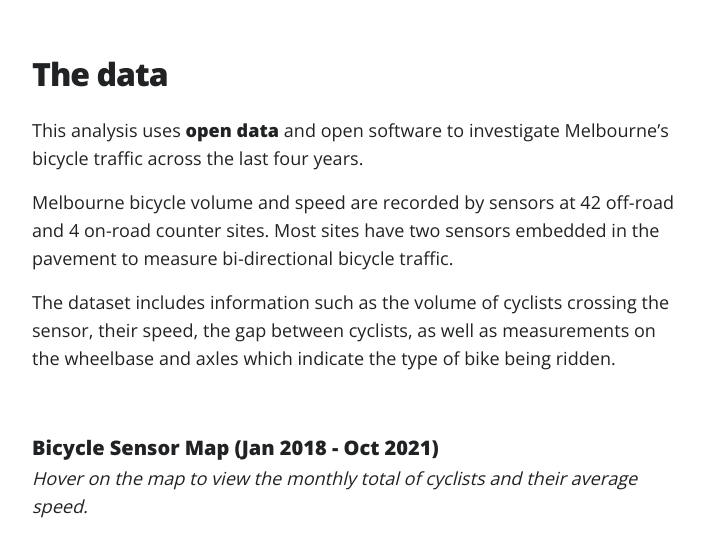
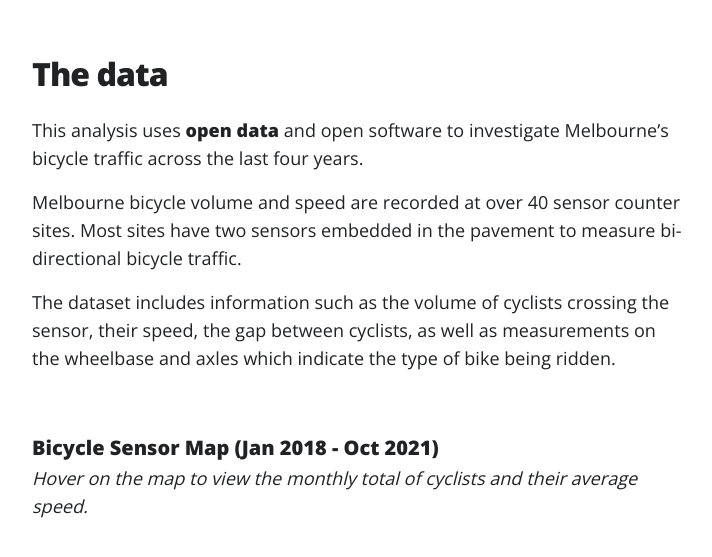
Before and after one commit to CaroPattle/bicycle_data_melbourne, a Jekyll site: the page built from docs/_projects/2021-11-13-bicycle-flows.md, in a window 1280 px wide and 900 px high, scrolled down 1516 px, cut to the strip 70-642 px from the top of the window. Shown: the top 557 px of the strip, without its empty margins (38-750 px from the left). Built offline with Jekyll 4.4.1, drawn with Linux system fonts in a browser that asks for light colours; nearby versions of some CDN libraries.

Commit message:
updated counter number

```diff
--- a/docs/_projects/2021-11-13-bicycle-flows.md
+++ b/docs/_projects/2021-11-13-bicycle-flows.md
@@ -15,7 +15,7 @@
 
 This analysis uses [open data](https://discover.data.vic.gov.au/dataset/bicycle-volume-and-speed) and open software to investigate Melbourne’s bicycle traffic across the last four years.
 
-Melbourne bicycle volume and speed are recorded by sensors at 42 off-road and 4 on-road counter sites. Most sites have two sensors embedded in the pavement to measure bi-directional bicycle traffic.
+Melbourne bicycle volume and speed are recorded at over 40 sensor counter sites. Most sites have two sensors embedded in the pavement to measure bi-directional bicycle traffic.
 
 The dataset includes information such as the volume of cyclists crossing the sensor, their speed, the gap between cyclists, as well as measurements on the wheelbase and axles which indicate the type of bike being ridden.
 
```
